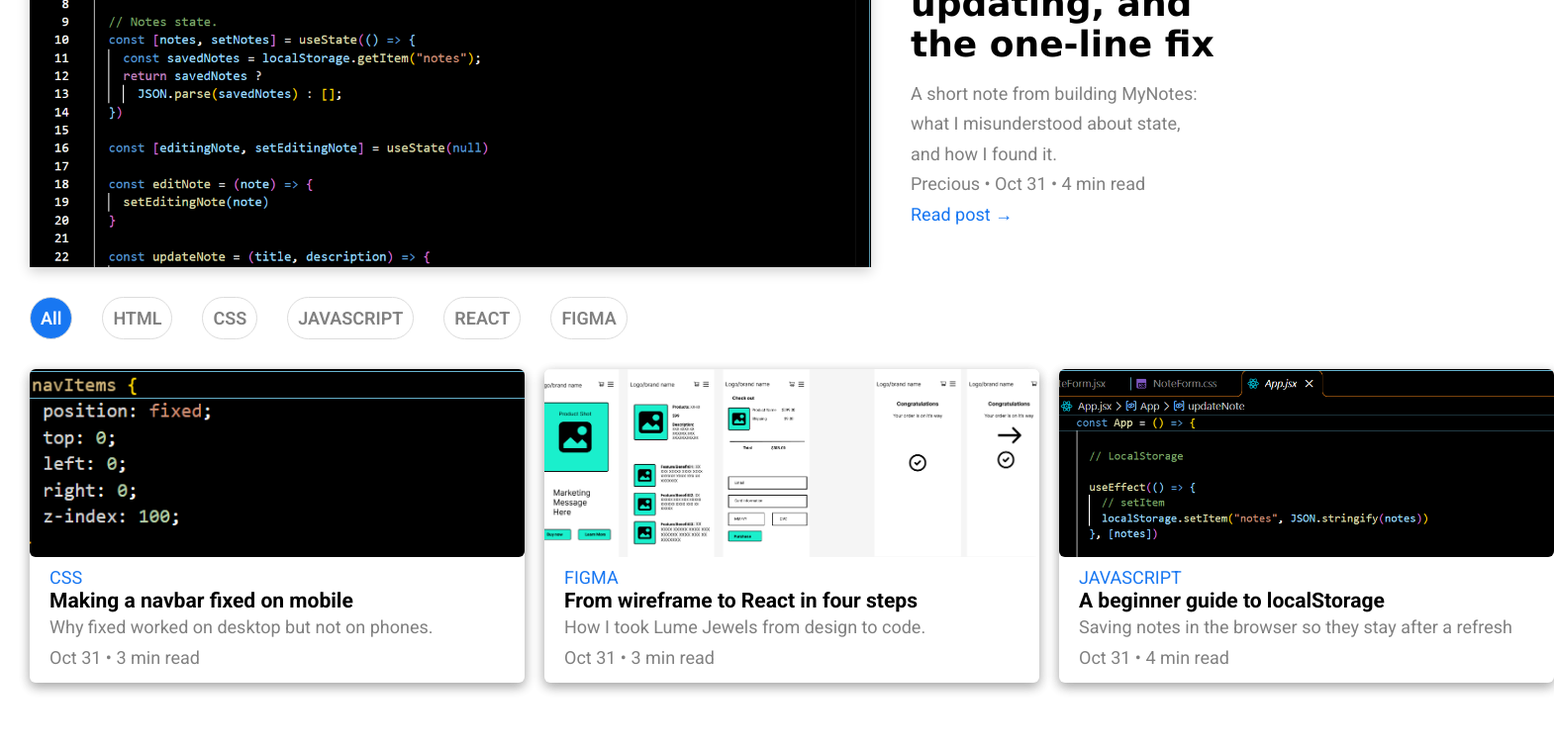
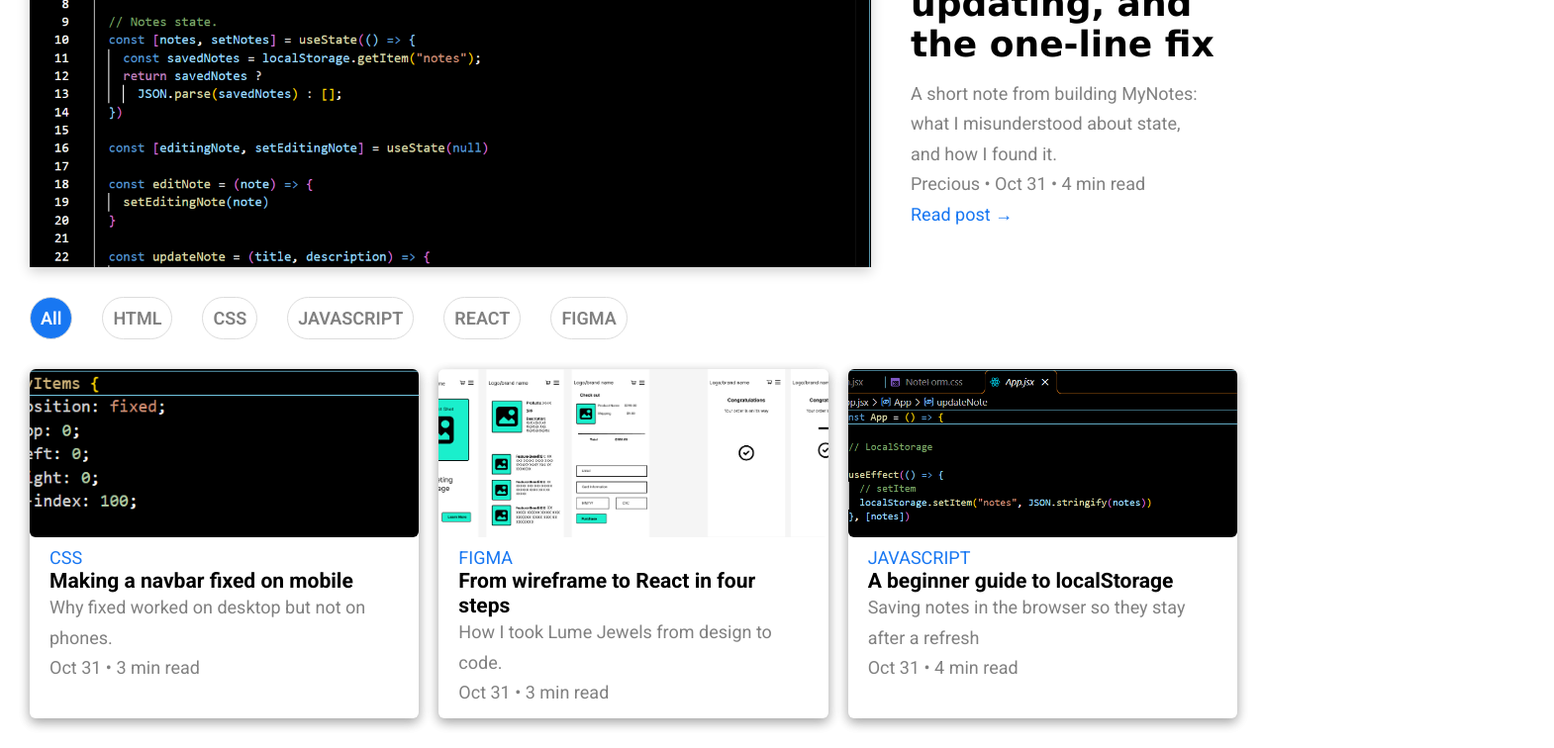
Before and after one commit to oeprecious/blog, a React (Vite) app: page / in a window 1280 px wide. Shown: the part 240-996 px from the top of the page at 99% size, 1570 px wide, since content can reach past the window. Before the commit the page ends 960 px from the top, so only its background shows below. Built offline with nearby package versions, Linux system fonts and the light colour scheme; a web font is replaced by a local one.

Commit message:
Fix newPosts overflow, cleared console log from writePost which Iused in testing

```diff
--- a/src/App.jsx
+++ b/src/App.jsx
@@ -33,16 +33,11 @@ const App = () => {
       fullContent: fullContent
     }
     setNewPosts([...newPosts, post])
-
-    console.log(post)
   }
 
   useEffect(() => {
     localStorage.setItem("newPosts", JSON.stringify(newPosts))
   }, [newPosts])
-
-  // localStorage.clear()
-
 
   const usersavedTheme = localStorage.getItem("theme")
 
--- a/src/Components/FeaturedCard.css
+++ b/src/Components/FeaturedCard.css
@@ -1,6 +1,6 @@
 .headingImages {
-  width: 50rem;
-  height: 19rem;
+  width: 100%;
+  height: 17rem;
   display: block;
   object-fit: cover !important;
   border-radius: 0.6rem;
@@ -8,10 +8,11 @@
 
 .featuredCardContainer {
   display: grid;
-  grid-template-columns: repeat(3, 1fr);
+  grid-template-columns: repeat(3, minmax(0, 1fr));
   gap: 2rem;
   margin-top: 3rem;
   width: 100%;
+  min-width: 0;
 }
 
 .imageCard {
@@ -19,6 +20,7 @@
   cursor: pointer;
   border-radius: 0.6rem;
   text-decoration: none;
+  height: 100%;
 }
 
 .imageContent {
@@ -32,6 +34,7 @@
 .gray {
   color: var(--text-secondary);
   line-height: 1.7;
+  overflow: hidden;
 }
 
 .imageContent h2 {
--- a/src/Components/FeaturedCard.jsx
+++ b/src/Components/FeaturedCard.jsx
@@ -1,5 +1,4 @@
 import "./FeaturedCard.css"
-import { posts } from "../data/posts"
 import { Link } from "react-router"
 
 const FeaturedCardImages = ({ activeTopic, allPosts }) => {
--- a/src/Pages/Post.jsx
+++ b/src/Pages/Post.jsx
@@ -9,7 +9,7 @@ const Post = ({allPosts}) => {
   if (!post) return <div style={{ padding: 20 }}>Post not found </div>
 
   return (
-    <div style={{ maxWidth: "700px", margin: "0 auto" }}>
+    <div style={{ maxWidth: "700px", margin: "0 auto", overflowWrap: "anywhere" }}>
       <Link to="/" style={{ textDecoration: "none", color: "#3c42f7dc"}}>← Back to home</Link>
       <img src={post.cardImage} alt="" style={{ width: "100%", margin: "2rem 0" }} />
       <p>{post.techStack}</p>
--- a/src/Pages/WritePost.jsx
+++ b/src/Pages/WritePost.jsx
@@ -15,8 +15,6 @@ const WritePost = ({ activeTopic, setActiveTopic, addPosts }) => {
 
         const userTitleInput = title.trim()
         const userPostDescriptionInput = postDescription.trim()
-
-        console.log("topic:", topic, "| cover:", coverImage.slice(0, 30), "| title:", userTitleInput, "| post:", userPostDescriptionInput)
 
         if (userTitleInput === "" || userPostDescriptionInput === "" || topic === "" || coverImage === "") {
             setErrorMessage("All fields are required")
--- a/src/index.css
+++ b/src/index.css
@@ -13,17 +13,17 @@ html {
 body {
   color: var(--text-primary);
   font-size: var(--font-size);
-   font-family: "Roboto", sans-serif;
+  font-family: "Roboto", sans-serif;
 }
 
 :root {
   --text-primary: black;
   --text-secondary: gray;
-  --primary-bg:  white;
+  --primary-bg: white;
   --secondary-bg: black;
   --font-size: 1.8rem;
-  --btn-primary-bg: #1877F2;
-  --tertairy-color: #1877F2;
+  --btn-primary-bg: #1877f2;
+  --tertairy-color: #1877f2;
 }
 
 .dark {
```
